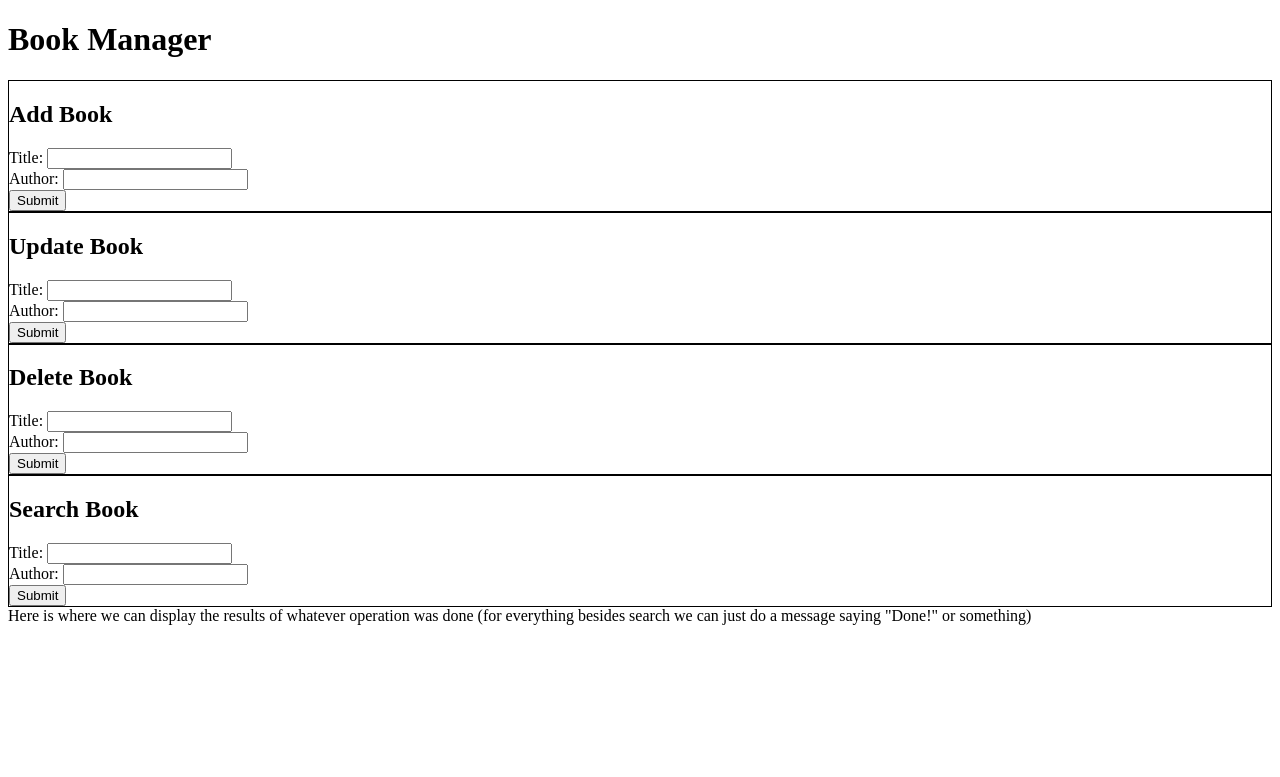
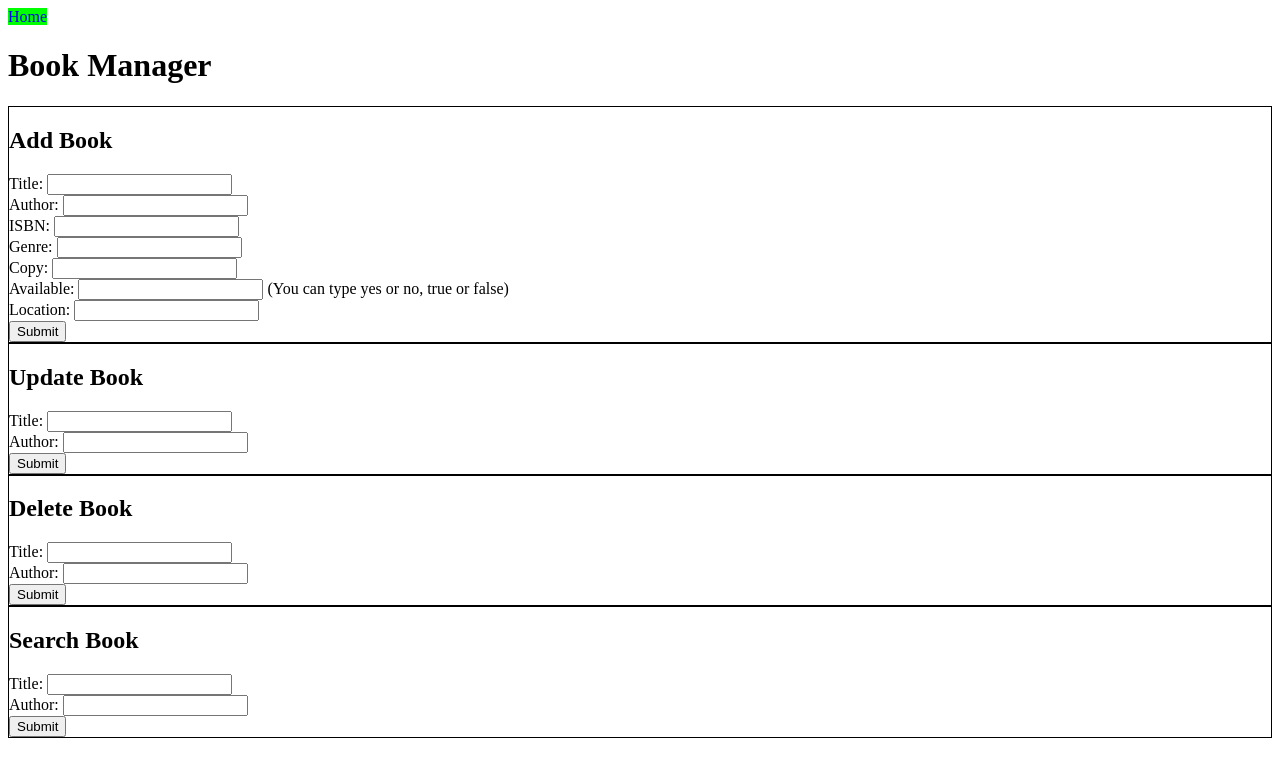
Before and after one commit to iceiceninja/DatabaseProject, a PHP site: page /book_manager.php in a window 1280 px wide. Shown: the top 777 px of the page. Run offline with PHP 8.4, Linux system fonts and the light colour scheme.

Commit message:
Add book has been implemented

```diff
--- a/book_manager.php
+++ b/book_manager.php
@@ -9,14 +9,34 @@
   .form-section{
     border: 1px solid black;
   }
+   a
+    {
+        text-decoration:none;
+        background-color:lime;
+    }
+    a:hover
+    {
+        background:green;
+    }
+    #result-view
+    {
+      background-color: blue;
+      color:white;
+    }
 </style>
 <body>
+  <a href="home.php">Home</a>
   <h1>Book Manager</h1>
   <div class="form-section">
     <h2> Add Book </h2>
     <form action="addBook.php" method="post">
         Title:    <input type="text" name="Title"><br>
         Author:   <input type="text" name="Author"><br>
+        ISBN:   <input type="text" name="ISBN"><br>
+        Genre:   <input type="text" name="Genre"><br>
+        Copy:   <input type="text" name="Copy"><br>
+        Available:   <input type="text" name="Available"> (You can type yes or no, true or false)<br>
+        Location:   <input type="text" name="Location"><br>
         <input type="submit" value="Submit">
     </form>
   </div>
@@ -44,8 +64,13 @@
         <input type="submit" value="Submit">
     </form>
   </div>
-    <div id="operation-results">
+  <?php
+      if (isset($_GET['addSuccess']) && $_GET['addSuccess'] == 1) {
+        echo '<br><div id="result-view">Book has been added!</div><br>';
+      }
+  ?>
+    <!-- <div id="operation-results">
       Here is where we can display the results of whatever operation was done (for everything besides search we can just do a message saying "Done!" or something)
-    </div>
+    </div> -->
 </body>
 </html>
```
Also changed, not shown: addBook.php (+39 -0 lines).
